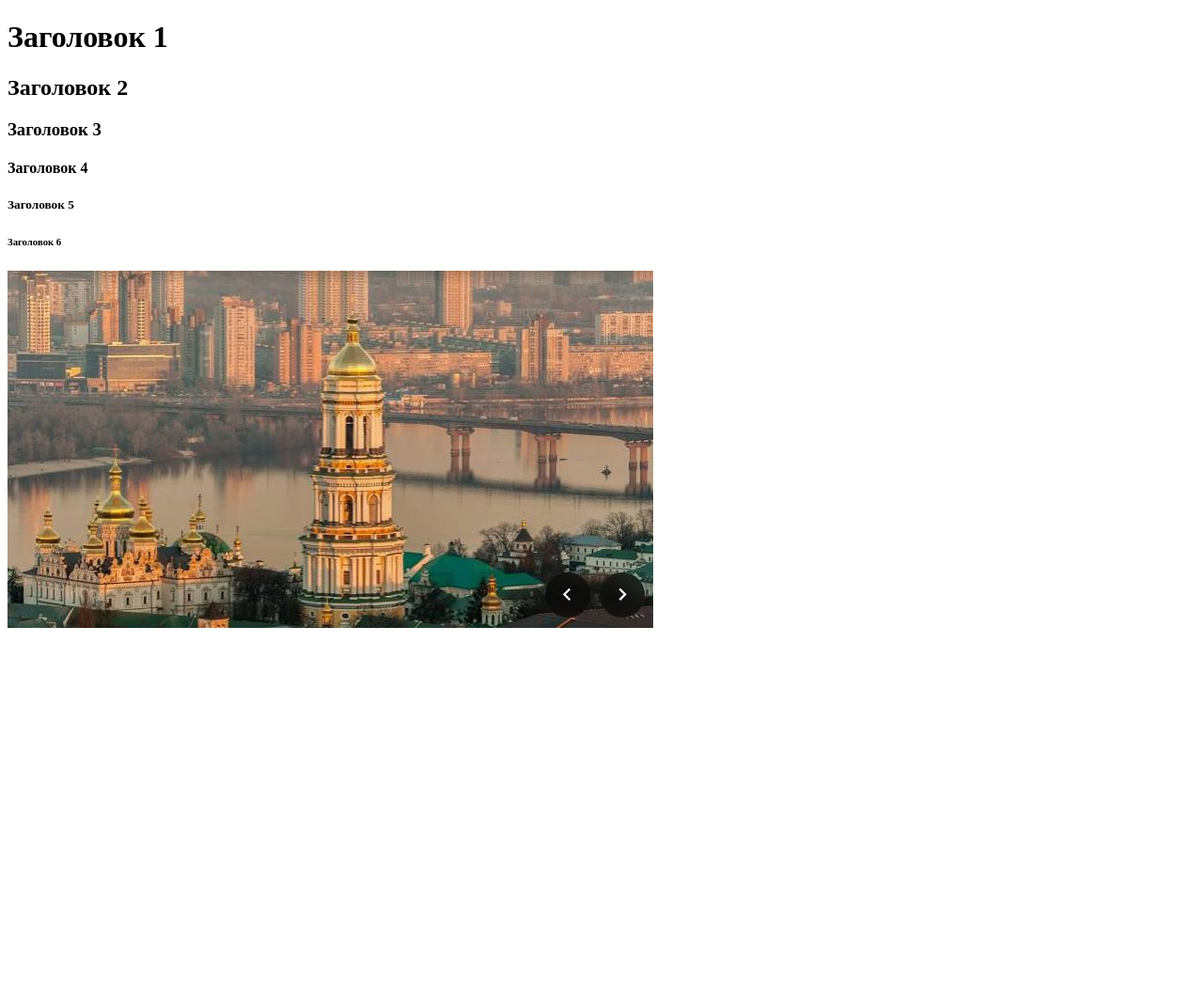
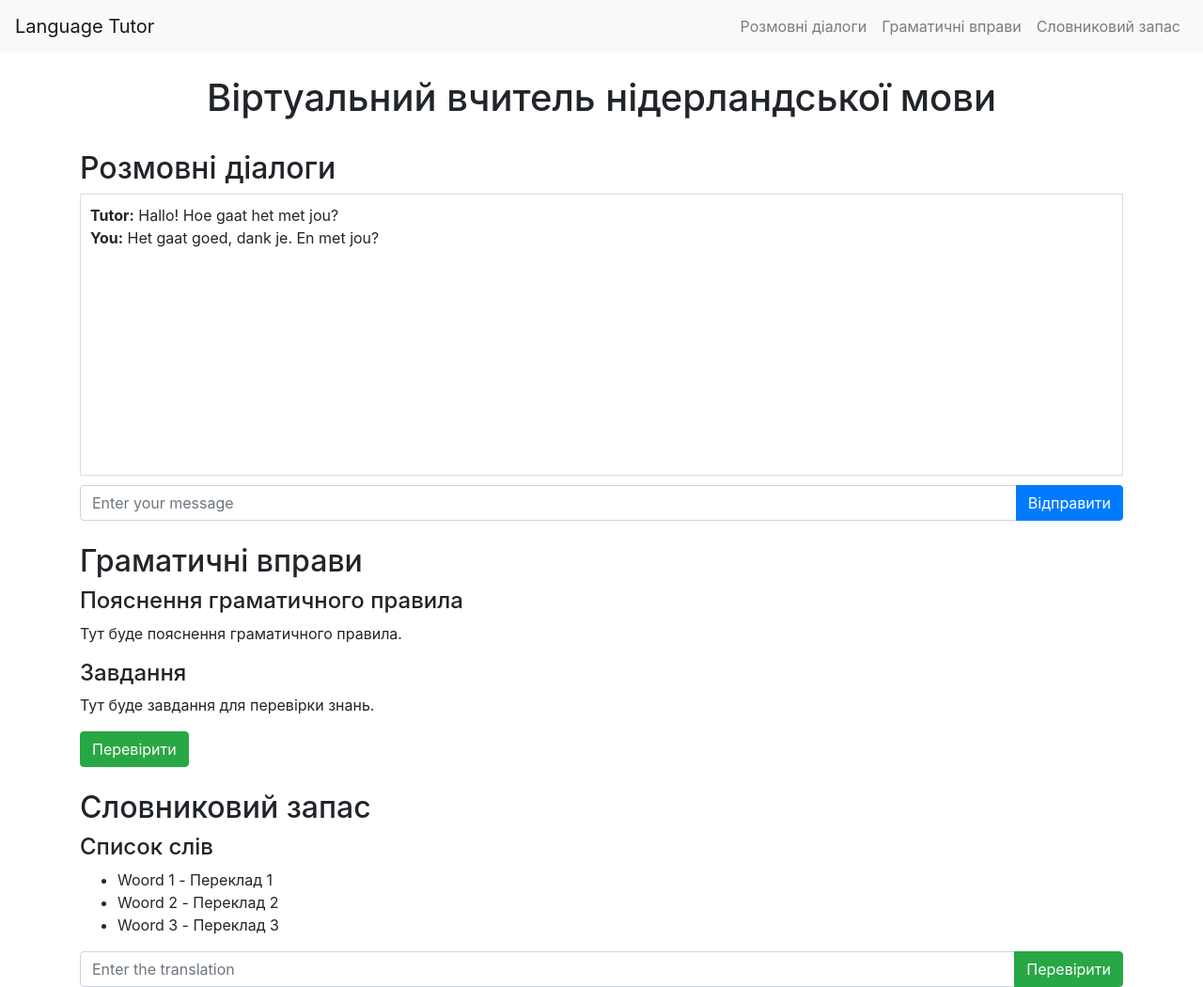
Before and after one commit to Alex-pro61/leraarnl2024-3, a plain HTML site: page index.html in a window 1280 px wide. Shown: the whole page at 94% size. Before the commit the page ends 800 px from the top, so only its background shows below. Drawn offline with nearby package versions, Linux system fonts and the light colour scheme.

Commit message:
новив файл index.html

```diff
--- a/index.html
+++ b/index.html
@@ -1,18 +1,119 @@
 <!DOCTYPE html>
 <html lang="en">
 <head>
-    <meta charset="UTF-8">
-    <meta http-equiv="X-UA-Compatible" content="IE=edge">
-    <meta name="viewport" content="width=device-width, initial-scale=1.0">
-    <title>ВчительNL</title>
+  <meta charset="UTF-8">
+  <meta name="viewport" content="width=device-width, initial-scale=1.0">
+  <title>Віртуальний вчитель нідерландської мови</title>
+  <link rel="stylesheet" href="https://stackpath.bootstrapcdn.com/bootstrap/4.5.2/css/bootstrap.min.css">
+  <style>
+    body {
+      padding-top: 56px;
+    }
+    .chat-box {
+      height: 300px;
+      overflow-y: scroll;
+      border: 1px solid #ddd;
+      padding: 10px;
+      margin-bottom: 10px;
+    }
+  </style>
 </head>
 <body>
-    <h1>Заголовок 1</h1>
-    <h2>Заголовок 2</h2>
-    <h3>Заголовок 3</h3>
-    <h4>Заголовок 4</h4>
-    <h5>Заголовок 5</h5>
-    <h6>Заголовок 6</h6>
-    <img src="kyiv.JPG" alt="Flowers in Chania">
+
+<nav class="navbar navbar-expand-lg navbar-light bg-light fixed-top">
+  <a class="navbar-brand" href="#">Language Tutor</a>
+  <button class="navbar-toggler" type="button" data-toggle="collapse" data-target="#navbarNav" aria-controls="navbarNav" aria-expanded="false" aria-label="Toggle navigation">
+    <span class="navbar-toggler-icon"></span>
+  </button>
+  <div class="collapse navbar-collapse" id="navbarNav">
+    <ul class="navbar-nav ml-auto">
+      <li class="nav-item">
+        <a class="nav-link" href="#dialogs">Розмовні діалоги</a>
+      </li>
+      <li class="nav-item">
+        <a class="nav-link" href="#grammar">Граматичні вправи</a>
+      </li>
+      <li class="nav-item">
+        <a class="nav-link" href="#vocabulary">Словниковий запас</a>
+      </li>
+    </ul>
+  </div>
+</nav>
+
+<div class="container">
+  <div class="row mt-4">
+    <div class="col-12 text-center">
+      <h1>Віртуальний вчитель нідерландської мови</h1>
+    </div>
+  </div>
+
+  <div id="dialogs" class="row mt-4">
+    <div class="col-12">
+      <h2>Розмовні діалоги</h2>
+      <div class="chat-box" id="chat-box">
+        <div><strong>Tutor:</strong> Hallo! Hoe gaat het met jou?</div>
+        <div><strong>You:</strong> Het gaat goed, dank je. En met jou?</div>
+      </div>
+      <form id="chat-form">
+        <div class="input-group">
+          <input type="text" class="form-control" id="user-input" placeholder="Enter your message">
+          <div class="input-group-append">
+            <button class="btn btn-primary" type="submit">Відправити</button>
+          </div>
+        </div>
+      </form>
+    </div>
+  </div>
+
+  <div id="grammar" class="row mt-4">
+    <div class="col-12">
+      <h2>Граматичні вправи</h2>
+      <h4>Пояснення граматичного правила</h4>
+      <p>Тут буде пояснення граматичного правила.</p>
+      <h4>Завдання</h4>
+      <p>Тут буде завдання для перевірки знань.</p>
+      <button class="btn btn-success">Перевірити</button>
+    </div>
+  </div>
+
+  <div id="vocabulary" class="row mt-4">
+    <div class="col-12">
+      <h2>Словниковий запас</h2>
+      <h4>Список слів</h4>
+      <ul>
+        <li>Woord 1 - Переклад 1</li>
+        <li>Woord 2 - Переклад 2</li>
+        <li>Woord 3 - Переклад 3</li>
+      </ul>
+      <form id="vocabulary-form">
+        <div class="input-group">
+          <input type="text" class="form-control" id="word-input" placeholder="Enter the translation">
+          <div class="input-group-append">
+            <button class="btn btn-success" type="submit">Перевірити</button>
+          </div>
+        </div>
+      </form>
+    </div>
+  </div>
+</div>
+
+<script src="https://code.jquery.com/jquery-3.5.1.slim.min.js"></script>
+<script src="https://cdn.jsdelivr.net/npm/@popperjs/core@2.5.4/dist/umd/popper.min.js"></script>
+<script src="https://stackpath.bootstrapcdn.com/bootstrap/4.5.2/js/bootstrap.min.js"></script>
+<script>
+  $('#chat-form').on('submit', function(e) {
+    e.preventDefault();
+    const userInput = $('#user-input').val();
+    $('#chat-box').append(`<div><strong>You:</strong> ${userInput}</div>`);
+    $('#user-input').val('');
+  });
+
+  $('#vocabulary-form').on('submit', function(e) {
+    e.preventDefault();
+    const wordInput = $('#word-input').val();
+    alert(`Ви ввели: ${wordInput}`);
+    $('#word-input').val('');
+  });
+</script>
 </body>
 </html>
```
